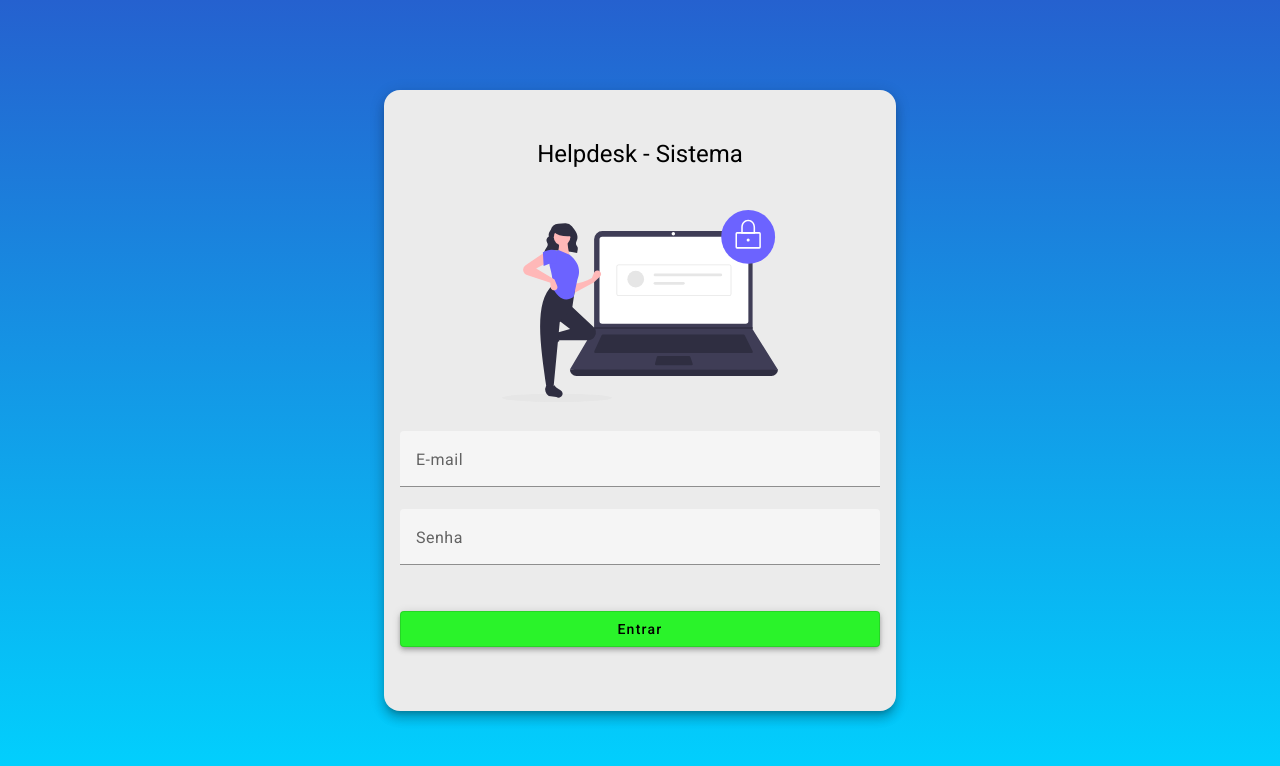
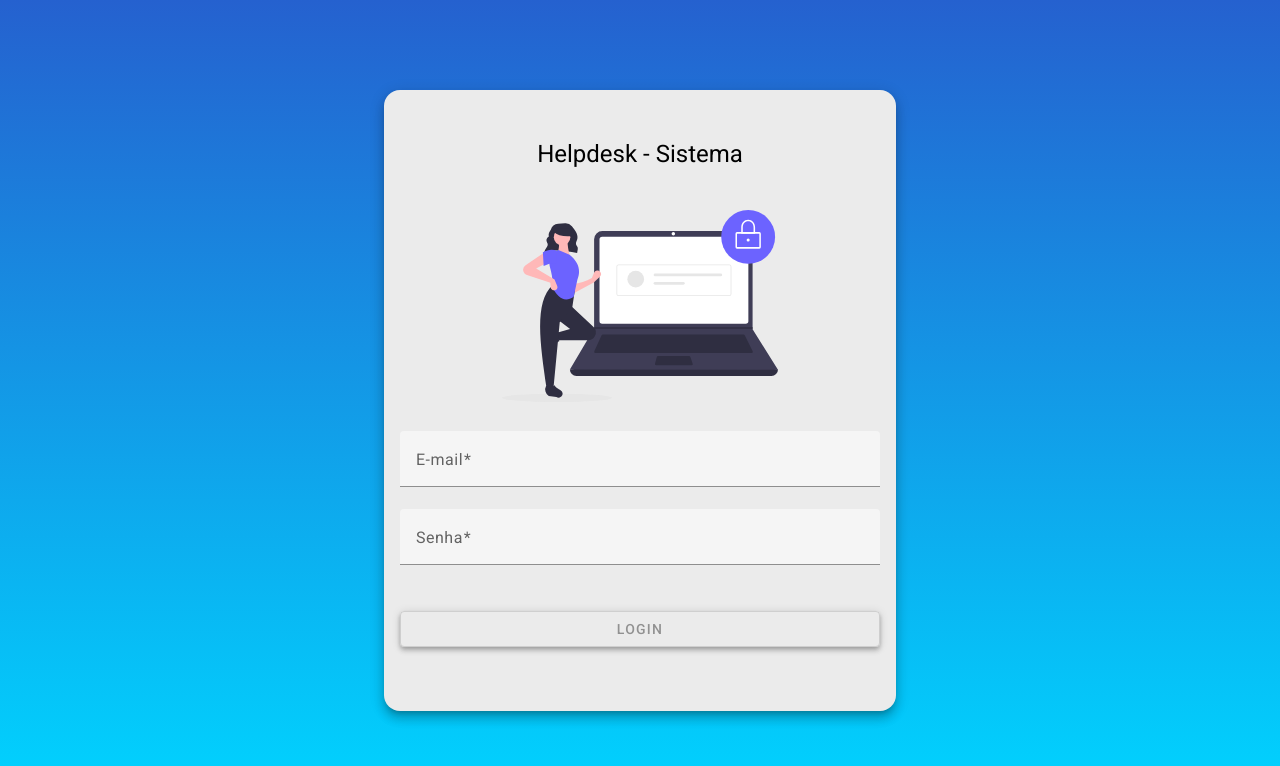
Before and after one commit to abnobrega/helpdesk-frontend, an Angular app: page /login in a window 1280 px wide. Shown: the top 766 px of the page. Built offline with nearby package versions, Linux system fonts and the light colour scheme.

Commit message:
Validação de Formulário para LOGIN implementado

```diff
--- a/src/app/components/login/login.component.css
+++ b/src/app/components/login/login.component.css
@@ -33,5 +33,9 @@ img {
 
 button {
     margin-top: 1.5rem;
-    background-color: rgb(42, 243, 42);
+   /* background-color: rgb(42, 243, 42); background-color: rgb(16, 238, 16); background-color: green; */
 }
+
+span1 {
+    color: green;
+}
--- a/src/app/components/login/login.component.html
+++ b/src/app/components/login/login.component.html
@@ -7,15 +7,34 @@
 
         <mat-form-field class="full-width" appearance="fill">
           <mat-label>E-mail</mat-label>
-          <input matInput placeholder="Ex. nome@mail.com">
+            <input
+                [formControl]="email"
+                required
+                [(ngModel)]="credencial.email"
+                name="email"
+                matInput
+                placeholder="Ex. nome@mail.com">
         </mat-form-field>
 
         <mat-form-field class="full-width" appearance="fill">
             <mat-label>Senha</mat-label>
-            <input type="password" matInput placeholder="Ex. 123">
+            <input
+                [formControl]="senha"
+                required
+                [(ngModel)]="credencial.senha"
+                name="senha"
+                type="password"
+                matInput
+                placeholder="Ex. 123">
         </mat-form-field>
 
-        <button class="full-width mat-elevation-z4" mat-stroked-button color="white">Entrar</button>
+        <button [disabled]="!validarCampos()" class="full-width mat-elevation-z4" mat-stroked-button color="primary">
+            <span>LOGIN</span>
+        </button>
 
+        <!-- Teste para verificar se está funcionando a atribuição de email
+            {{ credencial.email }}
+            {{ credencial.senha }}
+         -->
     </form>
 </div>
--- a/src/app/components/login/login.component.ts
+++ b/src/app/components/login/login.component.ts
@@ -1,4 +1,6 @@
 import { Component } from '@angular/core';
+import { FormControl, Validators } from '@angular/forms';
+import { Credencias } from 'src/app/models/credenciais';
 
 @Component({
   selector: 'app-login',
@@ -6,5 +8,39 @@ import { Component } from '@angular/core';
   styleUrls: ['./login.component.css']
 })
 export class LoginComponent {
+  /*************/
+  /* ATRIBUTOS */
+  /*************/
+  credencial: Credencias = {
+    email: '',
+    senha: ''
+  }
+
+  /* valida se o email é válido */
+  email = new FormControl(null, Validators.email);
+  /* valida se a senha tem um mínimo de 3 caracters */
+  senha = new FormControl(null, Validators.minLength(3));
+
+  /**************/
+  /* CONSTRUTOR */
+  /**************/
+  constructor() {
+
+  }
+
+  /***********/
+  /* MÉTODOS */
+  /***********/
+  ngOnInit(): void {
+
+  }
+
+  validarCampos(): boolean {
+    if (this.email.valid && this.senha.valid) {
+      return true;
+    } else {
+      return false;
+    }
+  }
 
 }
--- /dev/null
+++ b/src/app/models/credenciais.ts
@@ -0,0 +1,4 @@
+export interface Credencias {
+    email: string;
+    senha: string;
+}
```
